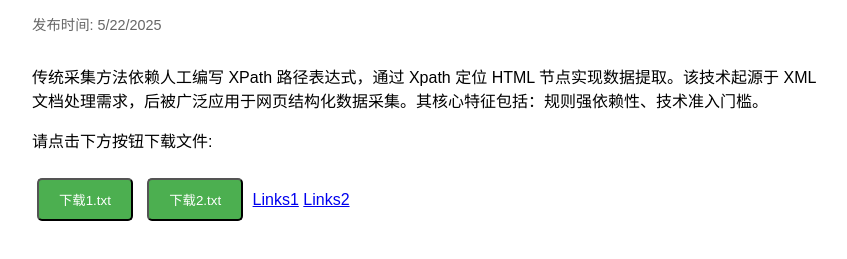
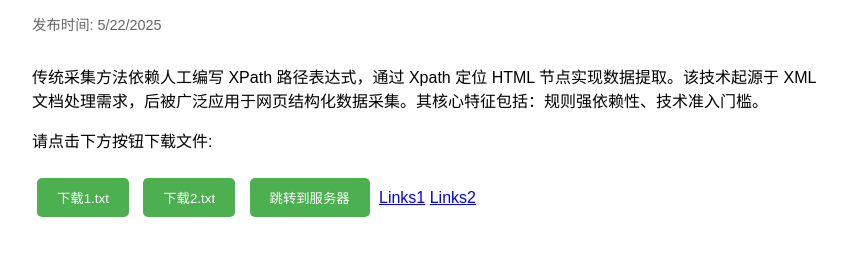
Before and after one commit to YeSZ1520/test_web_app, a plain HTML site: page index.html in a window 1280 px wide. Shown: the part 107-366 px from the top of the page, without its empty margins (208-1055 px from the left). Drawn offline with Linux system fonts and the light colour scheme.

Commit message:
Update index.html

```diff
--- a/index.html
+++ b/index.html
@@ -30,6 +30,8 @@
             text-decoration: none;
             border-radius: 5px;
             transition: background-color 0.3s;
+            border: none;
+            cursor: pointer;
         }
         .download-btn:hover {
             background-color: #45a049;
@@ -44,6 +46,7 @@
 
     <button class="download-btn" onclick="downloadFile('1.txt', '1')">下载1.txt</button>
     <button class="download-btn" onclick="downloadFile('2.txt', '2')">下载2.txt</button>
+    <button class="download-btn" onclick="window.location.href='http://116.198.201.181:9090/60'">跳转到服务器</button>
     <a class="download_a" href="https://yesz1520.github.io/test_web_app/list">Links1</a>
     <a class="download_a" href="https://yesz1520.github.io/test_web_app/list">Links2</a>
     <script>
```
